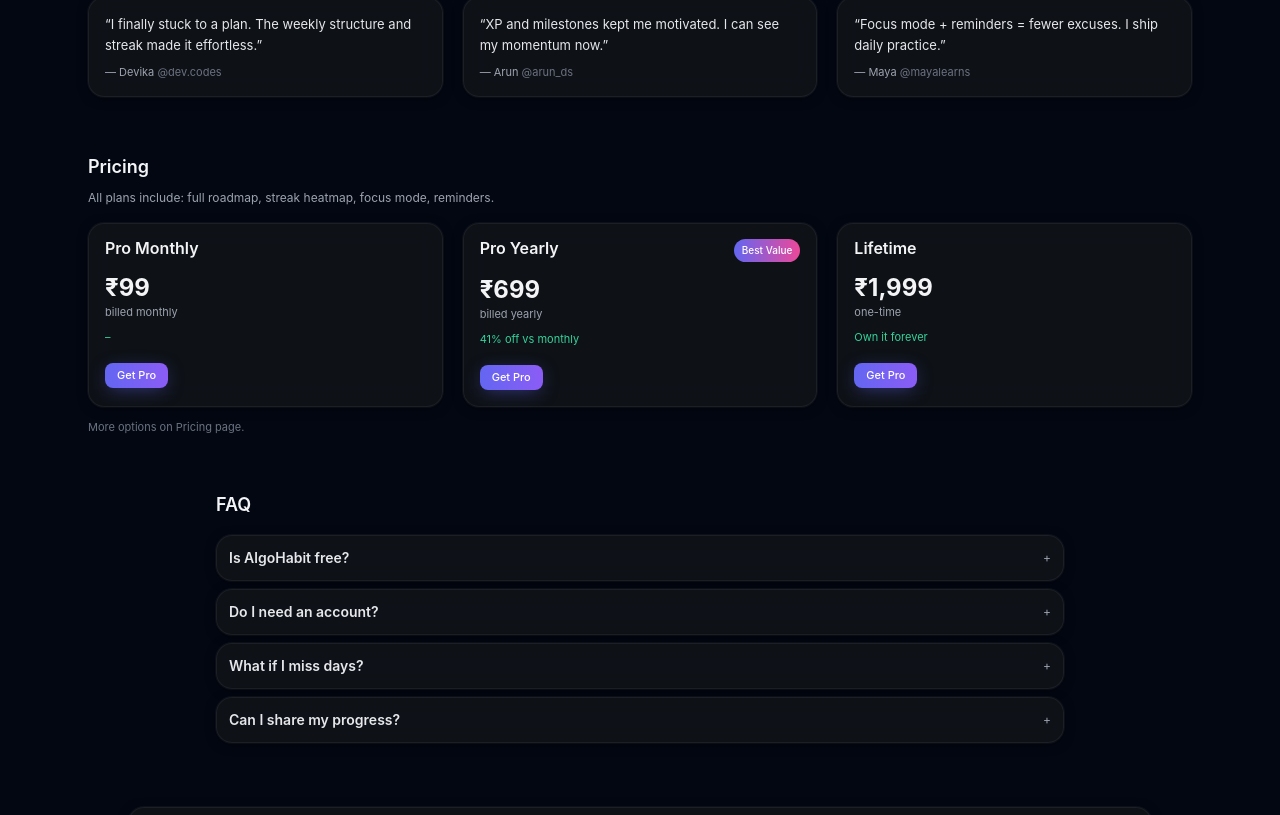
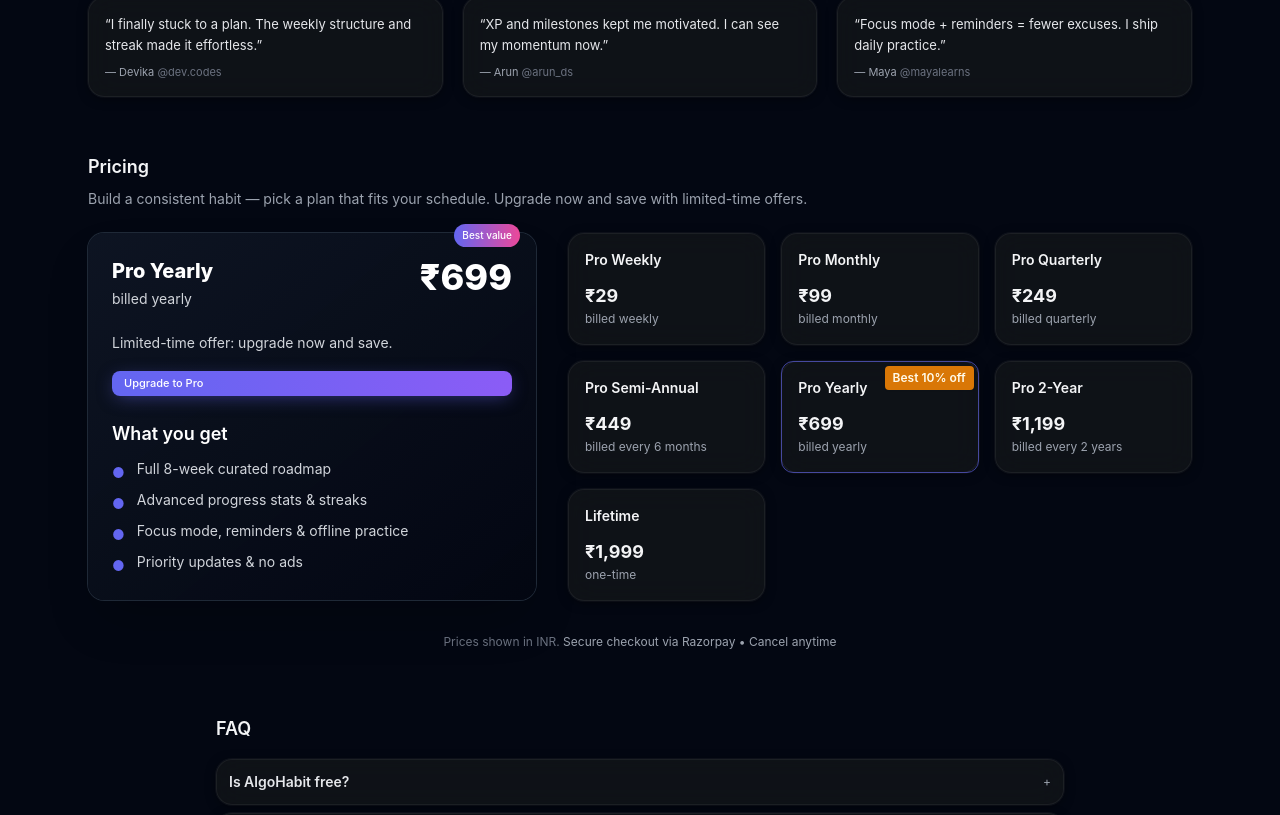
Before and after one commit to ramithks/AlgoHabit, a React (Vite) app: page / in a window 1280 px wide. Shown: the part 1103-1918 px from the top of the page. Built offline with nearby package versions, Linux system fonts and the light colour scheme; no server answers.

Commit message:
feat: Refactor pricing structure by embedding pricing into LandingPage and removing PricingPage component

```diff
--- a/src/main.tsx
+++ b/src/main.tsx
@@ -6,7 +6,6 @@
 import {
   PublicProfilePage,
   LandingPage,
-  PricingPage,
   TermsPage,
   PrivacyPage,
   RefundsPage,
@@ -23,11 +22,7 @@
 import { getActiveUser } from "./modules/localAuth";
 import { useProStatus } from "./modules/hooks/useProStatus";
 
-const Protected: React.FC<{ children: React.ReactNode }> = ({ children }) => {
-  const user = getActiveUser();
-  if (!user) return <Navigate to="/auth" replace />;
-  return <>{children}</>;
-};
+// Protected wrapper removed (not used) — protected routes use ProtectedPro
 
 const AuthPage: React.FC = () => {
   const nav = useNavigate();
@@ -37,9 +32,10 @@
 const ProtectedPro: React.FC<{ children: React.ReactNode }> = ({
   children,
 }) => {
+  // call hook unconditionally to satisfy rules-of-hooks
+  const { isPro, loading } = useProStatus();
   const user = getActiveUser();
   if (!user) return <Navigate to="/auth" replace />;
-  const { isPro, loading } = useProStatus();
   if (loading) return null;
   if (!isPro) return <Navigate to="/#pricing" replace />;
   return <>{children}</>;
@@ -67,7 +63,7 @@
         }
       />
       <Route path="/u/:username" element={<PublicProfilePage />} />
-      <Route path="/pricing" element={<PricingPage />} />
+      {/* Pricing is embedded on the landing page; keep redirect for legacy links */}
       <Route path="/pricing" element={<Navigate to="/#pricing" replace />} />
       <Route path="/terms" element={<TermsPage />} />
       <Route path="/privacy" element={<PrivacyPage />} />
--- a/src/modules/App.tsx
+++ b/src/modules/App.tsx
@@ -85,7 +85,7 @@
   );
   const [lastXP, setLastXP] = useState(0);
   const [xpDelta, setXpDelta] = useState<number | null>(null);
-  const [levelPulse, setLevelPulse] = useState(false);
+  const [_levelPulse, setLevelPulse] = useState(false);
   const [authUser, setAuthUser] = useState<ReturnType<typeof getActiveUser>>(
     () => getActiveUser()
   );
@@ -290,10 +290,11 @@
     }
   }, [achievements]);
 
+  // Call useProStatus unconditionally at top-level to satisfy hooks rule.
+  const { isPro } = useProStatus();
   if (!authUser) {
     return <AuthScreen onAuthed={(u: any) => setAuthUser(u)} />;
   }
-  const { isPro } = useProStatus();
   return (
     <div
       className={`min-h-full flex flex-col ${focusMode ? "focus-mode" : ""}`}
--- a/src/modules/components/LevelBadge.tsx
+++ b/src/modules/components/LevelBadge.tsx
@@ -4,10 +4,9 @@
   level: number;
   xpInto: number;
   xpFor: number;
-  pct: number;
   totalXP: number;
   pulse?: boolean;
-}> = ({ level, xpInto, xpFor, pct, totalXP, pulse }) => {
+}> = ({ level, xpInto, xpFor, totalXP, pulse }) => {
   return (
     <div
       className={`flex items-center gap-1.5 px-2.5 py-1.5 rounded-full bg-gray-900/80 ring-1 ring-gray-800 shadow ${
--- a/src/modules/public/LandingPage.tsx
+++ b/src/modules/public/LandingPage.tsx
@@ -1,15 +1,249 @@
 import React, { Suspense, lazy } from "react";
 import { useNavigate, Link } from "react-router-dom";
 import { getActiveUser } from "../localAuth";
+import { plans as _plans } from "../payments/plans";
+import { openCheckout } from "../payments/razorpay";
 const StreakHeatmapLazy = lazy(() =>
   import("../components/StreakHeatmap").then((m) => ({
     default: m.StreakHeatmap,
   }))
 );
 
+// Small presentational components used by LandingPage
+const FeatureCard: React.FC<{ title: string; desc: string; icon: string }> = ({
+  title,
+  desc,
+  icon,
+}) => (
+  <div className="panel-interactive panel p-4">
+    <div className="text-2xl mb-2">{icon}</div>
+    <div className="text-sm font-semibold text-gray-200">{title}</div>
+    <div className="text-[12px] text-gray-400 mt-1 leading-relaxed">{desc}</div>
+  </div>
+);
+
+const Step: React.FC<{ n: number; title: string; desc: string }> = ({
+  n,
+  title,
+  desc,
+}) => (
+  <li className="panel p-4">
+    <div className="text-[11px] text-accent/80 font-semibold mb-1">
+      Step {n}
+    </div>
+    <div className="text-sm font-semibold text-gray-200">{title}</div>
+    <div className="text-[12px] text-gray-400 mt-1 leading-relaxed">{desc}</div>
+  </li>
+);
+
+const TestimonialCard: React.FC<{
+  quote: string;
+  name: string;
+  handle: string;
+}> = ({ quote, name, handle }) => (
+  <blockquote className="panel p-4">
+    <p className="text-[13px] text-gray-200 leading-relaxed">“{quote}”</p>
+    <footer className="mt-2 text-[11px] text-gray-400">
+      — {name} <span className="text-gray-500">{handle}</span>
+    </footer>
+  </blockquote>
+);
+
+const FAQItem: React.FC<{ q: string; a: string }> = ({ q, a }) => {
+  const [open, setOpen] = React.useState(false);
+  return (
+    <div className="panel p-3">
+      <button
+        className="w-full text-left flex items-center justify-between gap-3"
+        onClick={() => setOpen((o) => !o)}
+        aria-expanded={open}
+      >
+        <span className="text-sm font-semibold text-gray-200">{q}</span>
+        <span className="text-gray-400 text-xs">{open ? "−" : "+"}</span>
+      </button>
+      {open && (
+        <div className="mt-2 text-[12px] text-gray-400 leading-relaxed">
+          {a}
+        </div>
+      )}
+    </div>
+  );
+};
+
+// default features used when plans don't include a feature list
+const DEFAULT_PLAN_FEATURES = [
+  "Full 8-week curated roadmap",
+  "Advanced progress stats & streaks",
+  "Focus mode, reminders & offline practice",
+  "Priority updates & no ads",
+];
+
+// --- Pricing helpers & interactive components (module scope) ---
+const formatINR = (paise: number) =>
+  `₹${(paise / 100).toLocaleString("en-IN")}`;
+
+const PlanArea: React.FC<{
+  selectedKey?: string;
+  onBuy?: (k: string) => void;
+}> = ({ selectedKey }) => {
+  const all = _plans;
+  const p = all.find((x) => x.key === selectedKey) || all[0];
+  const user = getActiveUser();
+
+  const start = async () => {
+    if (!user) return window.location.assign("/auth");
+    try {
+      await openCheckout({
+        amountPaise: p.pricePaise,
+        name: p.title,
+        description: "AlgoHabit Pro",
+        plan_key: p.key,
+        user_id: user.id,
+      });
+      window.location.assign("/app");
+    } catch {}
+  };
+
+  return (
+    <div className="panel-interactive relative p-6 shadow-2xl rounded-2xl bg-gradient-to-br from-gray-900/80 to-gray-950/90 ring-1 ring-gray-800 transform transition-all duration-300">
+      {/* top-right badge if offer/best */}
+      {p.best && (
+        // badge sits slightly outside the card corner so it doesn't block content
+        <div className="absolute right-4 -top-3 z-10">
+          <div className="badge badge-accent">Best value</div>
+        </div>
+      )}
+      <div className="flex items-start justify-between gap-4">
+        <div className="flex-1 pr-4">
+          <div className="flex items-center gap-3">
+            <h3 className="text-xl font-extrabold text-white">{p.title}</h3>
+            {/* subtle subtitle */}
+          </div>
+          <div className="text-sm text-gray-300 mt-1">{p.sub}</div>
+        </div>
+        <div className="text-3xl sm:text-4xl font-extrabold text-white">
+          {formatINR(p.pricePaise)}
+        </div>
+      </div>
+
+      <div className="mt-6">
+        <div className="text-sm text-gray-300 mb-4">
+          Limited-time offer: upgrade now and save.
+        </div>
+        <button
+          className="btn btn-primary w-full text-sm shadow-md transition-transform duration-200 hover:scale-[1.02]"
+          onClick={start}
+          aria-label={`Subscribe to ${p.title}`}
+        >
+          Upgrade to Pro
+        </button>
+      </div>
+
+      <div className="mt-6">
+        <h4 className="text-lg font-semibold text-white">What you get</h4>
+        <ul className="mt-3 space-y-2 text-[14px] text-gray-200">
+          {(((p as any).features ?? DEFAULT_PLAN_FEATURES) as string[])
+            .slice(0, 8)
+            .map((f: string, i: number) => (
+              <li key={i} className="flex items-start gap-3">
+                <span className="text-accent mt-0.5 flex-shrink-0">●</span>
+                <div className="text-gray-300 leading-tight">{f}</div>
+              </li>
+            ))}
+        </ul>
+      </div>
+    </div>
+  );
+};
+
+const SmallPlansGridWrapper: React.FC<{
+  selectedKey?: string;
+  onSelect?: (k: string) => void;
+}> = ({ selectedKey, onSelect }) => {
+  const user = getActiveUser();
+
+  const handleBuy = async (p: (typeof _plans)[number]) => {
+    if (!user) return window.location.assign("/auth");
+    try {
+      await openCheckout({
+        amountPaise: p.pricePaise,
+        name: p.title,
+        description: "AlgoHabit Pro",
+        plan_key: p.key,
+        user_id: user.id,
+      });
+      window.location.assign("/app");
+    } catch {}
+  };
+
+  return (
+    <div className="grid grid-cols-1 sm:grid-cols-2 lg:grid-cols-3 gap-4">
+      {_plans.map((p) => {
+        const active = selectedKey === p.key;
+        return (
+          <div
+            key={p.key}
+            onClick={() => onSelect?.(p.key)}
+            className={`panel p-4 rounded-xl transition-shadow duration-200 cursor-pointer relative ${
+              active
+                ? "border border-accent/60 bg-gray-900/80 shadow-sm"
+                : "border border-transparent bg-gray-900/40 hover:border-accent/40 hover:shadow-lg"
+            }`}
+            role="button"
+            tabIndex={0}
+            onKeyDown={(e) => {
+              if (e.key === "Enter" || e.key === " ") onSelect?.(p.key);
+            }}
+            aria-pressed={active}
+          >
+            {/* always-visible overlay stroke for the active card */}
+            {active && (
+              <span
+                className="pointer-events-none absolute -inset-px rounded-xl border border-accent/60 z-20"
+                aria-hidden
+              />
+            )}
+            <div className="relative">
+              {p.best && (
+                // badge placed slightly outside the corner so it sits on the card edge
+                <div className="absolute -right-3 -top-3 z-10">
+                  <div className="text-xs px-2 py-1 rounded bg-amber-600 text-amber-50 font-semibold shadow-sm">
+                    Best 10% off
+                  </div>
+                </div>
+              )}
+              <div className="flex items-center justify-between">
+                <div className="text-sm font-semibold text-gray-100">
+                  {p.title}
+                </div>
+              </div>
+              <div className="mt-3">
+                <div className="text-lg font-bold text-gray-100">
+                  {formatINR(p.pricePaise)}
+                </div>
+                <div className="text-[12px] text-gray-400">{p.sub}</div>
+              </div>
+              {/* small cards intentionally have no CTA button — selection happens by clicking the card; purchase from main card */}
+            </div>
+          </div>
+        );
+      })}
+    </div>
+  );
+};
+
 export const LandingPage: React.FC = () => {
   const navigate = useNavigate();
   const user = getActiveUser();
+  const [selectedKey, setSelectedKey] = React.useState<string>(() => {
+    // prefer a plan marked as best, fallback to yearly or first
+    return (
+      _plans.find((p) => p.best)?.key ||
+      _plans.find((p) => p.key === "pro_yearly")?.key ||
+      _plans[0]?.key ||
+      ""
+    );
+  });
 
   const daysSample = React.useMemo(() => {
     // Generate a soft demo pattern for the heatmap
@@ -83,12 +317,16 @@
             </button>
           </nav>
           <div className="ml-2 flex items-center gap-2">
-            <Link
-              to="/pricing"
+            <button
               className="btn btn-ghost text-[11px] hidden sm:inline-flex"
+              onClick={() =>
+                document
+                  .getElementById("pricing")
+                  ?.scrollIntoView({ behavior: "smooth" })
+              }
             >
               Pricing
-            </Link>
+            </button>
             <button
               className="btn btn-primary text-[11px]"
               onClick={() => navigate(user ? "/app" : "/auth")}
@@ -230,66 +468,37 @@
           </div>
         </section>
 
-        {/* Pricing (embedded) */}
-        <section id="pricing" className="px-6 pb-14 max-w-6xl mx-auto">
-          <h2 className="text-lg font-semibold text-gray-100 mb-2">Pricing</h2>
-          <div className="text-[12px] text-gray-400 mb-4">
-            All plans include: full roadmap, streak heatmap, focus mode,
-            reminders.
+        {/* Pricing (revamped) - modern, minimal, responsive */}
+        <section id="pricing" className="px-6 pb-16 max-w-6xl mx-auto">
+          <h2 className="text-lg font-semibold text-gray-100 mb-2 text-left">
+            Pricing
+          </h2>
+          <div className="text-sm text-gray-400 mb-6 max-w-3xl text-left">
+            Build a consistent habit — pick a plan that fits your schedule.
+            Upgrade now and save with limited-time offers.
           </div>
-          <div className="grid md:grid-cols-3 gap-5">
-            {[
-              {
-                k: "pro_monthly",
-                t: "Pro Monthly",
-                p: "₹99",
-                s: "billed monthly",
-                d: "–",
-              },
-              {
-                k: "pro_yearly",
-                t: "Pro Yearly",
-                p: "₹699",
-                s: "billed yearly",
-                b: true,
-                d: "41% off vs monthly",
-              },
-              {
-                k: "pro_lifetime",
-                t: "Lifetime",
-                p: "₹1,999",
-                s: "one-time",
-                d: "Own it forever",
-              },
-            ].map((x: any) => (
-              <div
-                key={x.k}
-                className={`panel p-0 ${x.b ? "ring-2 ring-accent" : ""}`}
-              >
-                <div className="px-4 py-3 flex items-baseline justify-between">
-                  <h3 className="text-gray-100 font-semibold">{x.t}</h3>
-                  {x.b && (
-                    <span className="badge badge-accent">Best Value</span>
-                  )}
-                </div>
-                <div className="px-4">
-                  <div className="text-2xl font-bold text-gray-100">{x.p}</div>
-                  <div className="text-[11px] text-gray-400 mb-2">{x.s}</div>
-                  <div className="text-[11px] text-emerald-400 mb-4">{x.d}</div>
-                </div>
-                <div className="px-4 pb-4">
-                  <button
-                    className="btn btn-primary"
-                    onClick={() => navigate(user ? "/pricing" : "/auth")}
-                  >
-                    Get Pro
-                  </button>
-                </div>
-              </div>
-            ))}
+
+          {/* Pricing cards layout */}
+          <div className="flex flex-col lg:flex-row items-start justify-center gap-8">
+            {/* Left: Highlighted main plan (dynamic) */}
+            <div className="w-full max-w-md mb-6 lg:mb-0">
+              <PlanArea selectedKey={selectedKey} />
+            </div>
+
+            {/* Right: Other plans grid */}
+            <div className="w-full max-w-2xl">
+              <SmallPlansGridWrapper
+                selectedKey={selectedKey}
+                onSelect={(k) => setSelectedKey(k)}
+              />
+            </div>
           </div>
-          <div className="text-[11px] text-gray-500 mt-3">
-            More options on Pricing page.
+
+          <div className="text-[12px] text-gray-500 mt-8 text-center">
+            Prices shown in INR.{" "}
+            <span className="text-gray-400">
+              Secure checkout via Razorpay • Cancel anytime
+            </span>
           </div>
         </section>
 
@@ -363,62 +572,4 @@
   );
 };
 
-const FeatureCard: React.FC<{ title: string; desc: string; icon: string }> = ({
-  title,
-  desc,
-  icon,
-}) => (
-  <div className="panel-interactive panel p-4">
-    <div className="text-2xl mb-2">{icon}</div>
-    <div className="text-sm font-semibold text-gray-200">{title}</div>
-    <div className="text-[12px] text-gray-400 mt-1 leading-relaxed">{desc}</div>
-  </div>
-);
-
-const Step: React.FC<{ n: number; title: string; desc: string }> = ({
-  n,
-  title,
-  desc,
-}) => (
-  <li className="panel p-4">
-    <div className="text-[11px] text-accent/80 font-semibold mb-1">
-      Step {n}
-    </div>
-    <div className="text-sm font-semibold text-gray-200">{title}</div>
-    <div className="text-[12px] text-gray-400 mt-1 leading-relaxed">{desc}</div>
-  </li>
-);
-
-const TestimonialCard: React.FC<{
-  quote: string;
-  name: string;
-  handle: string;
-}> = ({ quote, name, handle }) => (
-  <blockquote className="panel p-4">
-    <p className="text-[13px] text-gray-200 leading-relaxed">“{quote}”</p>
-    <footer className="mt-2 text-[11px] text-gray-400">
-      — {name} <span className="text-gray-500">{handle}</span>
-    </footer>
-  </blockquote>
-);
-
-const FAQItem: React.FC<{ q: string; a: string }> = ({ q, a }) => {
-  const [open, setOpen] = React.useState(false);
-  return (
-    <div className="panel p-3">
-      <button
-        className="w-full text-left flex items-center justify-between gap-3"
-        onClick={() => setOpen((o) => !o)}
-        aria-expanded={open}
-      >
-        <span className="text-sm font-semibold text-gray-200">{q}</span>
-        <span className="text-gray-400 text-xs">{open ? "−" : "+"}</span>
-      </button>
-      {open && (
-        <div className="mt-2 text-[12px] text-gray-400 leading-relaxed">
-          {a}
-        </div>
-      )}
-    </div>
-  );
-};
+// Old SmallPlansGrid removed; replaced by SmallPlansGridWrapper above.
--- a/src/modules/public/PricingPage.tsx
+++ b/src/modules/public/PricingPage.tsx
@@ -1,103 +1,5 @@
-import React from "react";
-import { Link, useNavigate } from "react-router-dom";
-import { getActiveUser } from "../localAuth";
-import { openCheckout } from "../payments/razorpay";
-import { plans as allPlans } from "../payments/plans";
-
-const formatINR = (paise: number) =>
-  `₹${(paise / 100).toLocaleString("en-IN")}`;
-
-export const PricingPage: React.FC = () => {
-  const nav = useNavigate();
-  const user = getActiveUser();
-
-  const startCheckout = async (plan: (typeof allPlans)[number]) => {
-    if (!user) {
-      nav("/auth");
-      return;
-    }
-    const amount = plan.pricePaise;
-    try {
-      await openCheckout({
-        amountPaise: amount,
-        name: plan.title,
-        description: "AlgoHabit Pro",
-        plan_key: plan.key,
-        user_id: user.id,
-      });
-      nav("/app");
-    } catch (e) {
-      // no-op on cancel
-    }
-  };
-
-  return (
-    <div className="min-h-full flex flex-col">
-      <header className="border-b border-gray-800/60">
-        <div className="px-6 py-4 max-w-6xl mx-auto flex items-center gap-4">
-          <Link to="/" className="text-sm text-gray-400 hover:text-gray-200">
-            ← Home
-          </Link>
-          <h1 className="text-lg font-semibold text-gray-100">
-            Upgrade to Pro
-          </h1>
-          <div className="ml-auto text-[11px] text-gray-400">
-            No ads • Full roadmap • Priority updates
-          </div>
-        </div>
-      </header>
-
-      <main className="flex-1 px-6 py-8 max-w-6xl mx-auto">
-        <section className="mb-8">
-          <div className="panel-alt">
-            <h2 className="text-base font-semibold text-gray-100 mb-2">
-              Keep your streak alive
-            </h2>
-            <p className="text-sm text-gray-300">
-              Go Pro to unlock the full 8-week roadmap, advanced stats, and
-              motivating reminders. Support ongoing improvements and get the
-              best learning flow.
-            </p>
-          </div>
-        </section>
-
-        <section className="grid md:grid-cols-3 gap-5">
-          {allPlans.map((p) => (
-            <div
-              key={p.key}
-              className={`panel p-0 ${p.best ? "ring-2 ring-accent" : ""}`}
-            >
-              <div className="px-4 py-3 flex items-baseline justify-between">
-                <h3 className="text-gray-100 font-semibold">{p.title}</h3>
-                {p.best && (
-                  <span className="badge badge-accent">Best Value</span>
-                )}
-              </div>
-              <div className="px-4">
-                <div className="text-2xl font-bold text-gray-100">
-                  {formatINR(p.pricePaise)}
-                </div>
-                <div className="text-[11px] text-gray-400 mb-4">{p.sub}</div>
-              </div>
-              <div className="px-4 pb-4">
-                <button
-                  className="btn btn-primary w-full"
-                  onClick={() => startCheckout(p)}
-                >
-                  {user ? "Continue" : "Login to continue"}
-                </button>
-              </div>
-            </div>
-          ))}
-        </section>
-
-        <p className="text-[11px] text-gray-500 mt-6">
-          Prices include taxes where applicable. Managed by Razorpay. You can
-          cancel anytime.
-        </p>
-      </main>
-    </div>
-  );
-};
-
+// PricingPage removed — pricing is embedded into LandingPage.
+// For backward compatibility we re-export LandingPage here.
+import { LandingPage as PricingPage } from "./LandingPage";
+export { PricingPage };
 export default PricingPage;
--- a/src/modules/public/PublicProfilePage.tsx
+++ b/src/modules/public/PublicProfilePage.tsx
@@ -36,7 +36,7 @@
       try {
         // eslint-disable-next-line no-console
         console.debug("PublicProfilePage load start", { username });
-        let p = await getProfileByUsername(username);
+        const p = await getProfileByUsername(username);
         // eslint-disable-next-line no-console
         console.debug("PublicProfilePage profile lookup", p);
         if (!p) {
--- a/src/modules/public/index.ts
+++ b/src/modules/public/index.ts
@@ -1,6 +1,6 @@
 export { PublicProfilePage } from "./PublicProfilePage";
 export { LandingPage } from "./LandingPage";
-export { PricingPage } from "./PricingPage";
+// PricingPage removed — pricing is embedded into LandingPage now
 export { TermsPage } from "./legal/TermsPage";
 export { PrivacyPage } from "./legal/PrivacyPage";
 export { RefundsPage } from "./legal/RefundsPage";
```
Also changed, not shown: src/modules/components/SettingsPanel.tsx (+5 -3 lines), src/modules/sfx.ts (+4 -4 lines), 1 other file (tests, documents, lock files or other folders).
